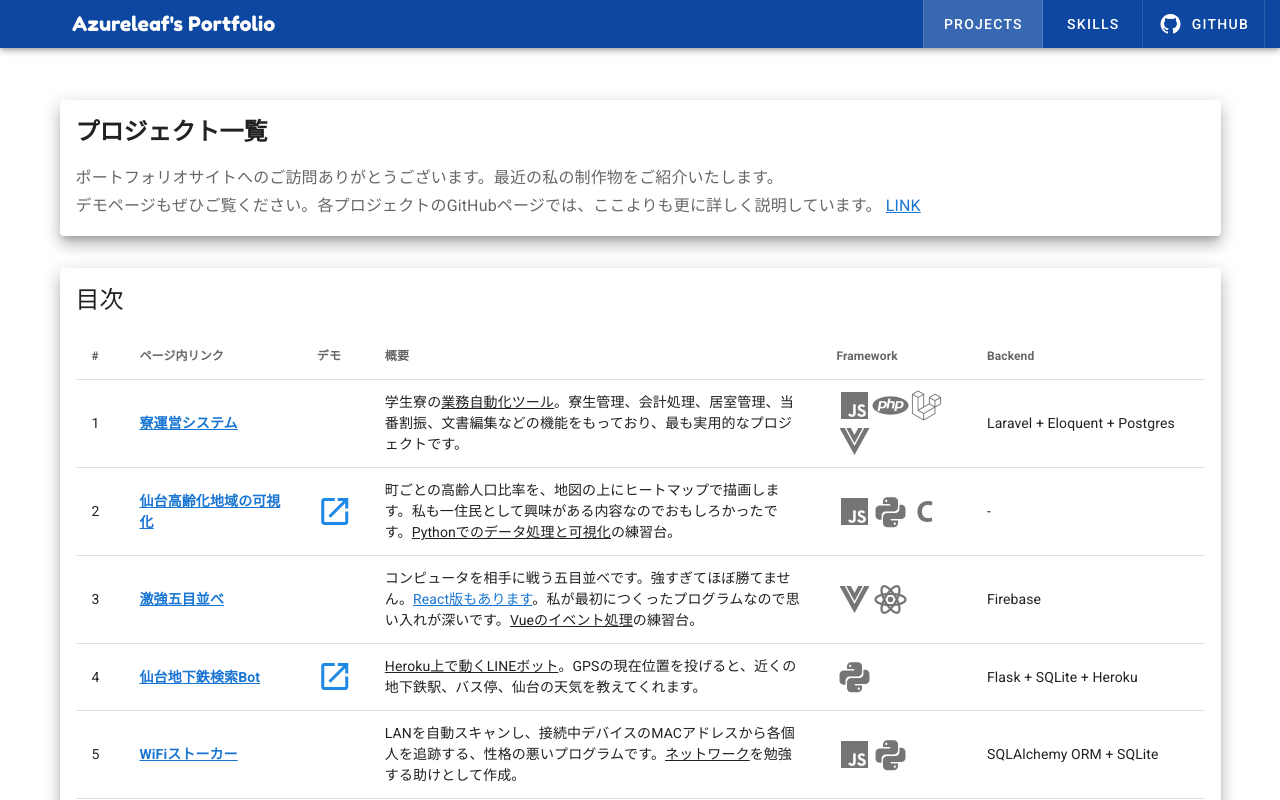
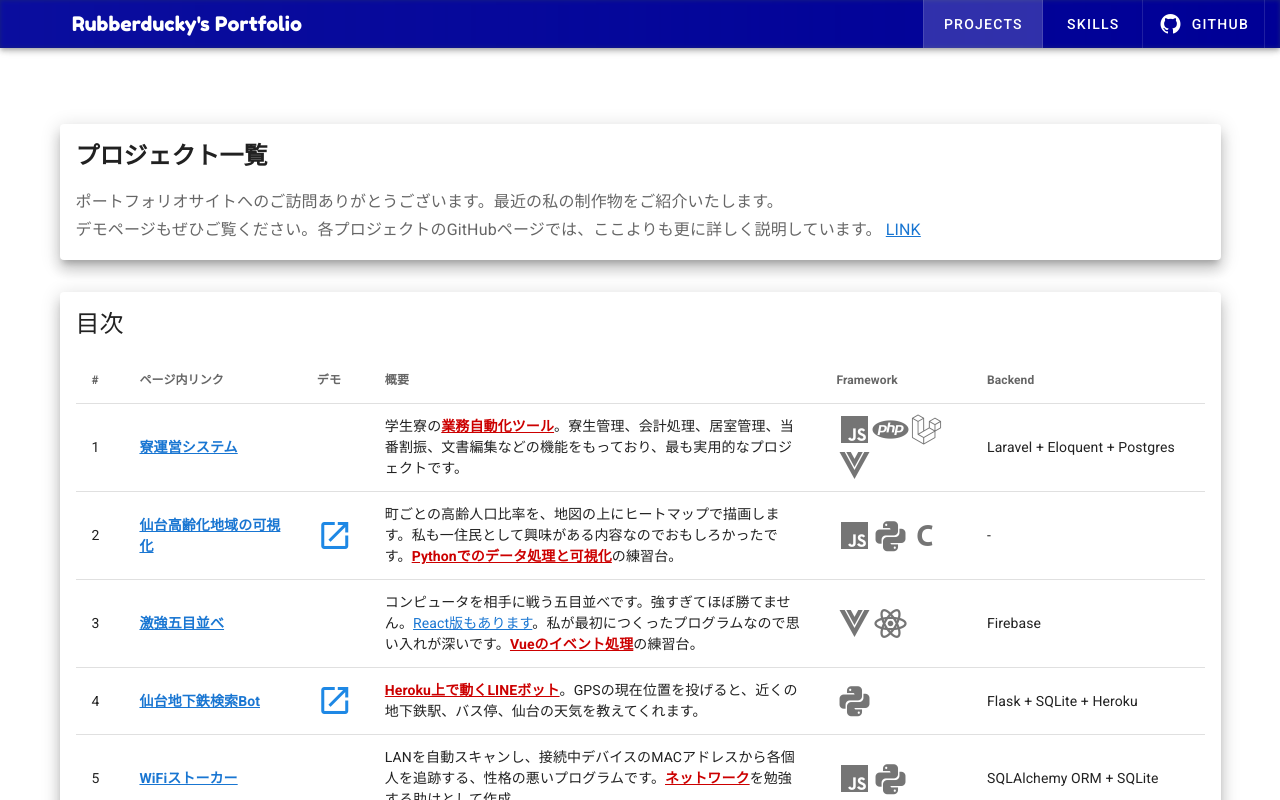
Before and after one commit to azureleaf/azureleaf.github.io, a Vue app: page / in a window 1280 px wide. Shown: the top 800 px of the page. Built offline with nearby package versions, Linux system fonts and the light colour scheme.

Commit message:
feat: Show hamburger menu for small display
Separate the app header as a component
Add background image to the header
Apply style to <u> tags

```diff
--- a/src/App.vue
+++ b/src/App.vue
@@ -1,44 +1,6 @@
 <template>
   <v-app>
-    <v-app-bar app color="blue darken-4" dark dense>
-      <div class="d-flex align-center">
-        <!-- <v-img
-          alt="Vuetify Logo"
-          class="shrink mr-2"
-          contain
-          src="https://cdn.vuetifyjs.com/images/logos/vuetify-logo-dark.png"
-          transition="scale-transition"
-          width="40"
-        /> -->
-        <v-avatar class="mr-2">
-          <v-img
-            src="./assets/rubber_ducky_material.png"
-            max-height="200"
-            max-width="200"
-            transition="scale-transition"
-            contain
-          ></v-img>
-        </v-avatar>
-        <v-toolbar-title class="font-regular setFont"
-          >Azureleaf's Portfolio</v-toolbar-title
-        >
-      </div>
-
-      <v-spacer></v-spacer>
-
-      <v-toolbar-items id="tb-items">
-        <v-divider vertical></v-divider>
-        <v-btn text to="/" class="px-5">Projects</v-btn>
-        <v-divider vertical></v-divider>
-        <v-btn text to="/skills" class="px-6">Skills</v-btn>
-        <v-divider vertical></v-divider>
-        <v-btn text href="https://github.com/azureleaf"
-          ><v-icon class="mr-2">mdi-github</v-icon>GitHub</v-btn
-        >
-        <v-divider vertical></v-divider>
-      </v-toolbar-items>
-    </v-app-bar>
-
+    <PortfolioHeader />
     <v-content>
       <router-view />
     </v-content>
@@ -46,10 +8,12 @@
 </template>
 
 <script>
+import PortfolioHeader from "./components/PortfolioHeader";
+
 export default {
   name: "App",
 
-  components: {},
+  components: { PortfolioHeader },
 
   data: () => ({
     //
@@ -57,10 +21,9 @@ export default {
 };
 </script>
 
-<style scoped>
-@import url("https://fonts.googleapis.com/css2?family=Fredoka+One&display=swap");
-
-.setFont {
-  font-family: "Fredoka One", cursive !important;
+<style>
+u {
+  color: #cc0000;
+  font-weight: bold;
 }
 </style>
--- /dev/null
+++ b/src/components/PortfolioHeader.vue
@@ -0,0 +1,91 @@
+<template>
+  <v-container>
+    <v-app-bar
+      app
+      color="indigo darken-4"
+      src="../assets/rubber_ducky_material.png"
+      dark
+      dense
+    >
+      <template v-slot:img="{ props }">
+        <v-img
+          v-bind="props"
+          gradient="to right, rgba(00,00,180,.6), rgba(00,00,150,1)"
+        ></v-img>
+      </template>
+      <div class="d-flex align-center">
+        <!-- <v-img
+          alt="Vuetify Logo"
+          class="shrink mr-2"
+          contain
+          src="https://cdn.vuetifyjs.com/images/logos/vuetify-logo-dark.png"
+          transition="scale-transition"
+          width="40"
+        /> -->
+        <v-avatar class="mr-2">
+          <v-img
+            src="../assets/rubber_ducky_material.png"
+            max-height="200"
+            max-width="200"
+            transition="scale-transition"
+            contain
+          ></v-img>
+        </v-avatar>
+        <v-toolbar-title class="font-regular setFont"
+          >Rubberducky's Portfolio</v-toolbar-title
+        >
+      </div>
+
+      <v-spacer></v-spacer>
+
+      <v-toolbar-items id="tb-items" class="d-none d-md-flex">
+        <v-divider vertical></v-divider>
+        <v-btn text to="/" class="px-5">Projects</v-btn>
+        <v-divider vertical></v-divider>
+        <v-btn text to="/skills" class="px-6">Skills</v-btn>
+        <v-divider vertical></v-divider>
+        <v-btn text href="https://github.com/azureleaf"
+          ><v-icon class="mr-2">mdi-github</v-icon>GitHub</v-btn
+        >
+        <v-divider vertical></v-divider>
+      </v-toolbar-items>
+      <v-menu v-model="isNavOpen" :offsetY="true">
+        <template v-slot:activator="{ on }">
+          <v-app-bar-nav-icon
+            v-on="on"
+            class="d-flex d-md-none"
+          ></v-app-bar-nav-icon>
+        </template>
+        <v-list>
+          <v-list-item to="/">
+            <v-list-item-title>Projects</v-list-item-title>
+          </v-list-item>
+          <v-list-item to="/skills">
+            <v-list-item-title>Skills</v-list-item-title>
+          </v-list-item>
+          <v-list-item href="https://github.com/azureleaf">
+            <v-list-item-title>GitHub</v-list-item-title>
+          </v-list-item>
+        </v-list>
+      </v-menu>
+    </v-app-bar>
+  </v-container>
+</template>
+
+<script>
+export default {
+  name: "PortfolioHeader",
+  date: function() {
+    return {
+      isNavOpen: false
+    };
+  }
+};
+</script>
+<style scoped>
+@import url("https://fonts.googleapis.com/css2?family=Fredoka+One&display=swap");
+
+.setFont {
+  font-family: "Fredoka One", cursive !important;
+}
+</style>
```
